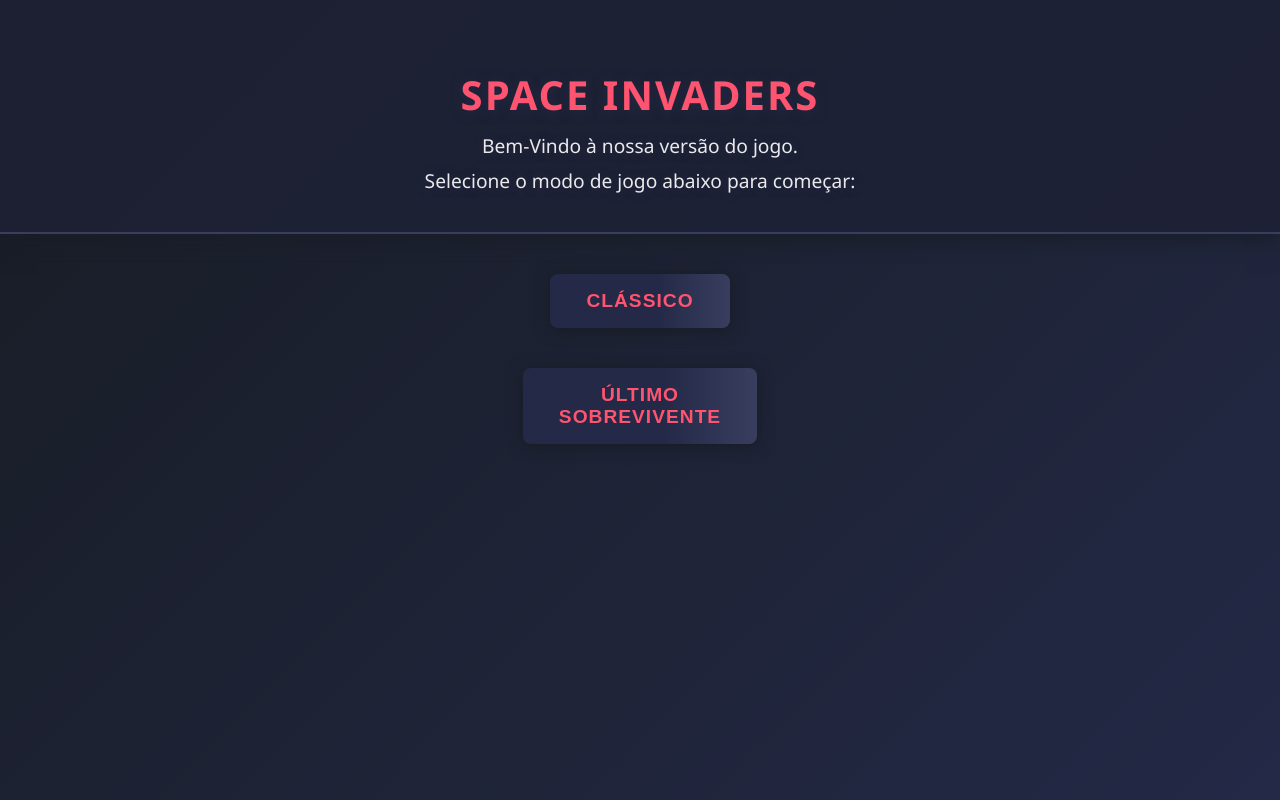
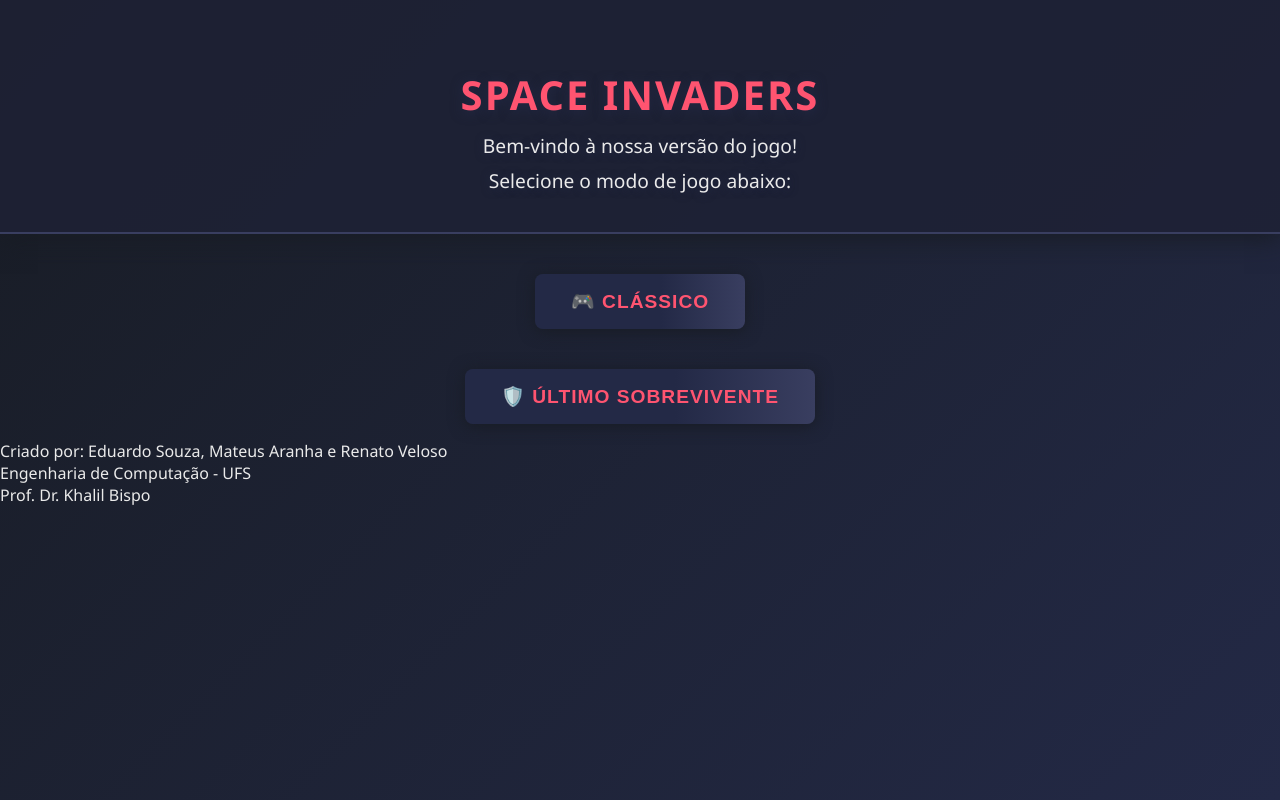
Before and after one commit to matt-aranha/Space-Invaders, a plain HTML site: page index.html in a window 1280 px wide. Drawn offline with Linux system fonts and the light colour scheme.

Commit message:
Update index.html

```diff
--- a/index.html
+++ b/index.html
@@ -1,28 +1,48 @@
 <!DOCTYPE html>
 <html lang="pt-BR">
 <head>
-    <meta charset="UTF-8">
-    <meta name="viewport" content="width=device-width, initial-scale=1.0">
-    <title>Space Invaders</title>
-    <link rel="stylesheet" href="styleprincipal.css">
+  <meta charset="UTF-8">
+  <meta name="viewport" content="width=device-width, initial-scale=1.0">
+  <title>Space Invaders</title>
+  <link rel="stylesheet" href="styleprincipal.css">
+  <link href="https://fonts.googleapis.com/css2?family=Press+Start+2P&display=swap" rel="stylesheet">
 </head>
 <body>
-   <header>
-        <div>
-            <h1>SPACE INVADERS</h1>
-            <p>Bem-Vindo à nossa versão do jogo.</p>
-            <p>Selecione o modo de jogo abaixo para começar:</p>
-        </div>
+  <div class="stars"></div>
+  <div class="container">
+    <header>
+      <h1 class="title">SPACE INVADERS</h1>
+      <p>Bem-vindo à nossa versão do jogo!</p>
+      <p>Selecione o modo de jogo abaixo:</p>
     </header>
-    <div>
-        <button onclick="window.location.href='Modo-Clássico/index.html'">CLÁSSICO</button>
+
+    <div class="buttons">
+      <button onclick="window.location.href='Modo-Clássico/index.html'">🎮 CLÁSSICO</button>
+      <button onclick="window.location.href='modosobreviva/index.html'">🛡️ ÚLTIMO SOBREVIVENTE</button>
     </div>
-    <div>
-        <button onclick="window.location.href='modosobreviva/menuinicial.html'">ÚLTIMO <br>SOBREVIVENTE</br></button>
-    </div>
+  </div>
 
+  <!-- Créditos -->
+  <footer class="credits">
+    <p>
+      Criado por: Eduardo Souza, Mateus Aranha e Renato Veloso <br>
 
+      Engenharia de Computação - UFS <br>
+      Prof. Dr. Khalil Bispo
+    </p>
+  </footer>
 
-    <script src="\Modo-Clássico\script.js"></script>
+  <audio id="bg-music" autoplay loop>
+    <source src="musica.mp3" type="audio/mpeg">
+  </audio>
+
+  <script>
+    // Garante que música só toca após interação (exigência de navegadores)
+    document.body.addEventListener("click", () => {
+      const music = document.getElementById("bg-music");
+      music.volume = 0.3;
+      music.play();
+    }, { once: true });
+  </script>
 </body>
 </html>
```
